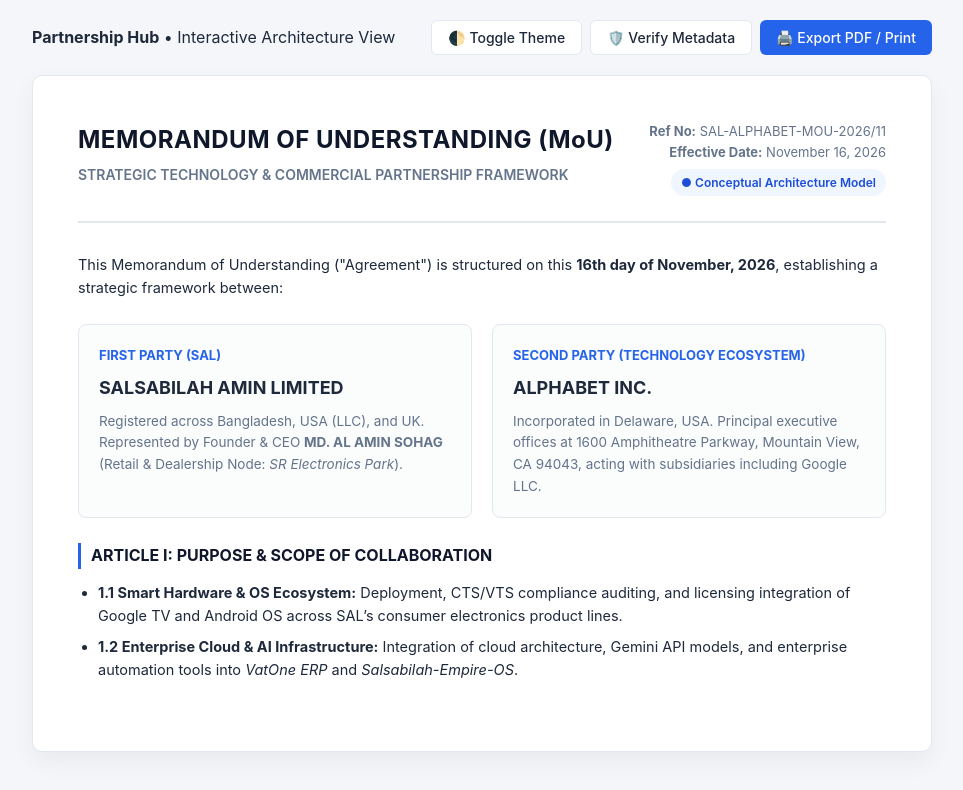
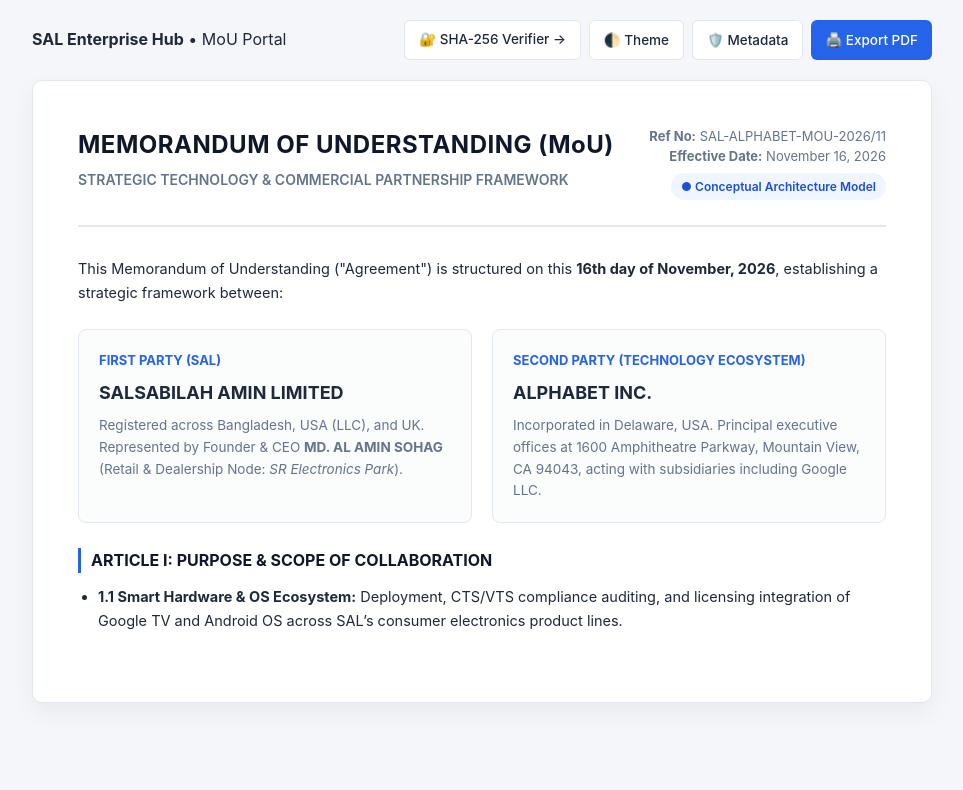
Before and after one commit to alaminsohagofficial/sal-partnership-hub, a plain HTML site: page index.html in a window 1280 px wide. Shown: the whole page, without its empty margins (158-1121 px from the left). Drawn offline with Linux system fonts and the light colour scheme.

Commit message:
Update index.html

```diff
--- a/index.html
+++ b/index.html
@@ -3,7 +3,7 @@
 <head>
     <meta charset="UTF-8">
     <meta name="viewport" content="width=device-width, initial-scale=1.0">
-    <title>Strategic Partnership MoU | Salsabilah Amin Limited & Alphabet Inc.</title>
+    <title>Strategic Partnership MoU | Salsabilah Amin Limited</title>
     <style>
         :root {
             --bg-color: #f4f6f9;
@@ -59,11 +59,12 @@
             background-color: var(--card-bg);
             color: var(--text-main);
             border: 1px solid var(--border);
-            padding: 8px 16px;
+            padding: 8px 14px;
             border-radius: 6px;
             cursor: pointer;
-            font-size: 14px;
+            font-size: 13.5px;
             font-weight: 500;
+            text-decoration: none;
             display: inline-flex;
             align-items: center;
             gap: 6px;
@@ -239,7 +240,6 @@
             text-align: center;
         }
 
-        /* Modal */
         .modal {
             display: none;
             position: fixed;
@@ -283,12 +283,13 @@
 
     <div class="toolbar no-print">
         <div>
-            <strong>Partnership Hub</strong> &bull; Interactive Architecture View
+            <strong>SAL Enterprise Hub</strong> &bull; MoU Portal
         </div>
-        <div style="display: flex; gap: 8px;">
-            <button class="btn" onclick="toggleTheme()">🌓 Toggle Theme</button>
-            <button class="btn" onclick="openModal()">🛡️ Verify Metadata</button>
-            <button class="btn btn-primary" onclick="window.print()">🖨️ Export PDF / Print</button>
+        <div style="display: flex; gap: 8px; flex-wrap: wrap;">
+            <a href="verifier.html" class="btn">🔐 SHA-256 Verifier &rarr;</a>
+            <button class="btn" onclick="toggleTheme()">🌓 Theme</button>
+            <button class="btn" onclick="openModal()">🛡️ Metadata</button>
+            <button class="btn btn-primary" onclick="window.print()">🖨️ Export PDF</button>
         </div>
     </div>
 
@@ -326,4 +327,3 @@
             <h3>ARTICLE I: PURPOSE & SCOPE OF COLLABORATION</h3>
             <ul>
                 <li><strong>1.1 Smart Hardware & OS Ecosystem:</strong> Deployment, CTS/VTS compliance auditing, and licensing integration of Google TV and Android OS across SAL’s consumer electronics product lines.</li>
-                <li><strong>1.2 Enterprise Cloud & AI Infrastructure:</strong> Integration of cloud architecture, Gemini API models, and enterprise automation tools into <em>VatOne ERP</em> and <em>Salsabilah-Empire-OS</em>.</li>
```
